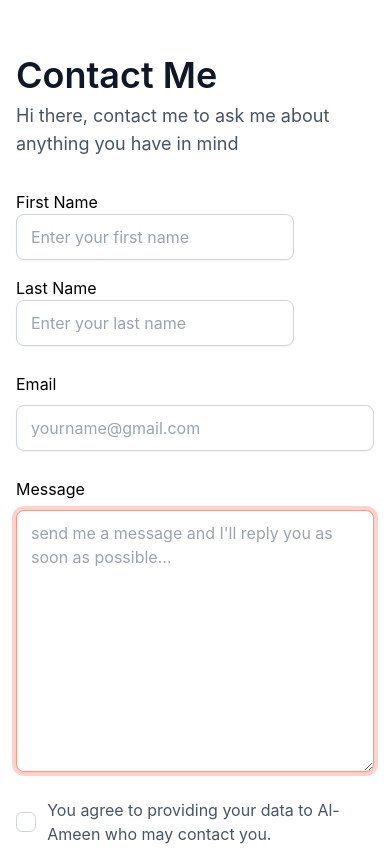
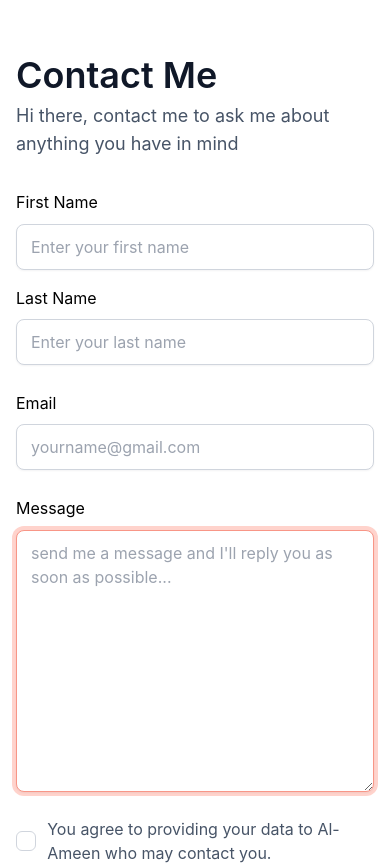
Before and after one commit to Ari-o12code/HNG9-task, a React (Create React App) app: page /contact in a window 390 px wide. Shown: the top 865 px of the page. Built offline with nearby package versions, Linux system fonts and the light colour scheme.

Commit message:
fix: fixed a bug in mobile view

```diff
--- a/src/index.css
+++ b/src/index.css
@@ -120,6 +120,15 @@ body {
 
 .form-container{
   margin-top: 2em;
+  display: grid;
+  gap: 0.6em;
+}
+
+.name-container{
+  display: grid;
+}
+
+.name-container .firstname,.lastname{
   display: grid;
   gap: 0.6em;
 }
```
